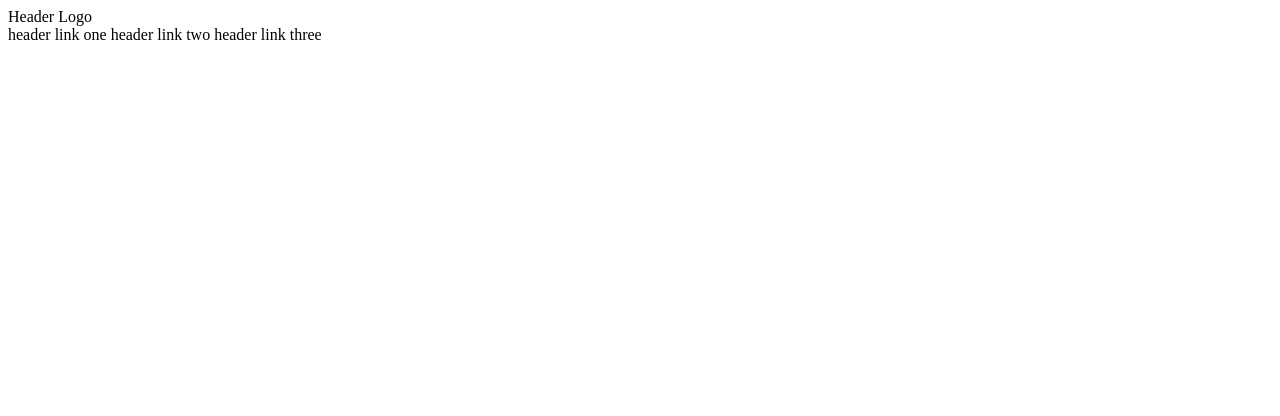
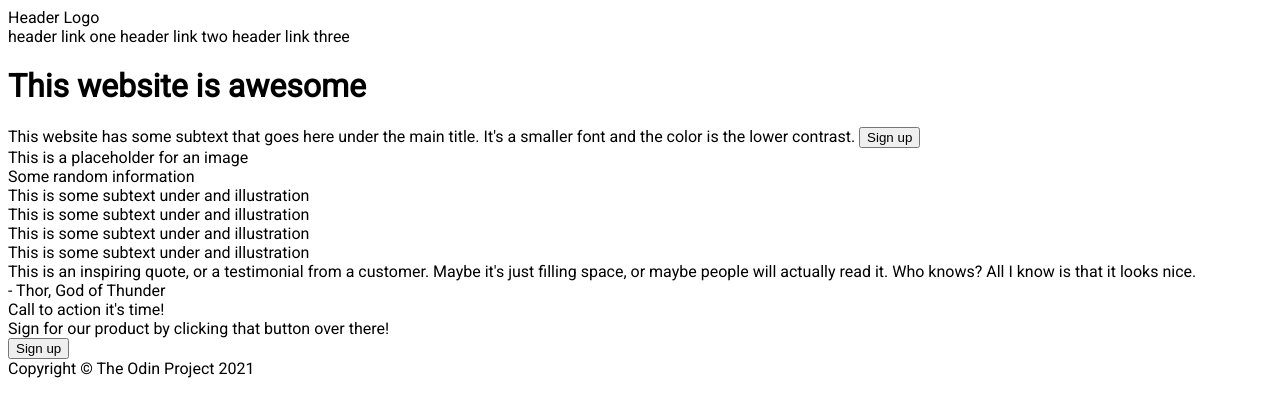
Before and after one commit to GillesKinet/odin-landing-page, a plain HTML site: page index.html in a window 1280 px wide. Drawn offline with Linux system fonts and the light colour scheme.

Commit message:
feat: create html template

```diff
--- a/index.html
+++ b/index.html
@@ -4,6 +4,15 @@
     <meta charset="UTF-8" />
     <title>My awesome website</title>
     <link rel="stylesheet" href="styles.css" />
+    <link
+      href="https://fonts.googleapis.com/css?family=Roboto"
+      rel="stylesheet"
+    />
+    <style>
+      body {
+        font-family: "Roboto", "Times New Roman", Times, serif;
+      }
+    </style>
   </head>
   <body>
     <div class="header-container">
@@ -13,6 +22,28 @@
         <a>header link two</a>
         <a>header link three</a>
       </div>
+      <h1>This website is awesome</h1>
+      <span
+        >This website has some subtext that goes here under the main title. It's
+        a smaller font and the color is the lower contrast.</span
+      >
+      <button>Sign up</button>
+      <div>This is a placeholder for an image</div>
+      <div>Some random information</div>
+      <div>This is some subtext under and illustration</div>
+      <div>This is some subtext under and illustration</div>
+      <div>This is some subtext under and illustration</div>
+      <div>This is some subtext under and illustration</div>
+      <div>
+        This is an inspiring quote, or a testimonial from a customer. Maybe it's
+        just filling space, or maybe people will actually read it. Who knows?
+        All I know is that it looks nice.
+      </div>
+      <div>- Thor, God of Thunder</div>
+      <div>Call to action it's time!</div>
+      <div>Sign for our product by clicking that button over there!</div>
+      <button>Sign up</button>
+      <div class="footer">Copyright © The Odin Project 2021</div>
     </div>
   </body>
 </html>
```
